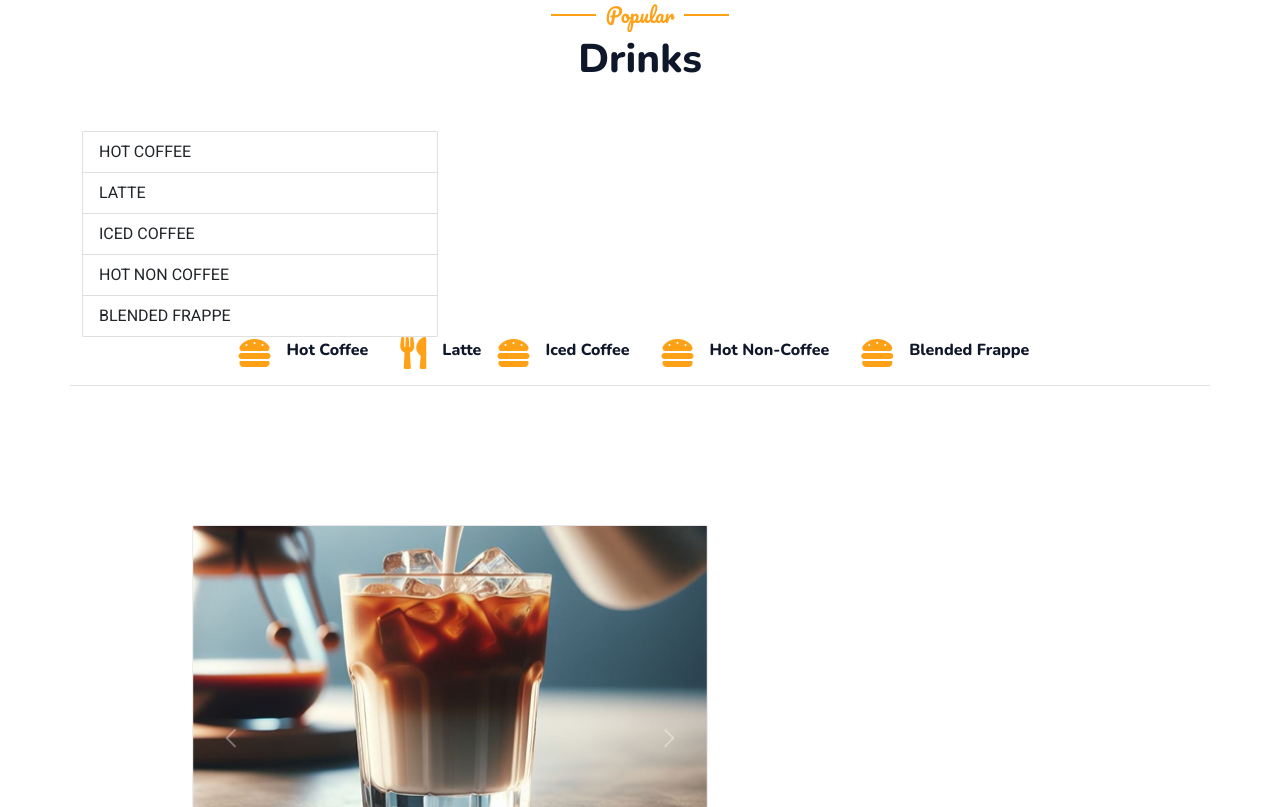
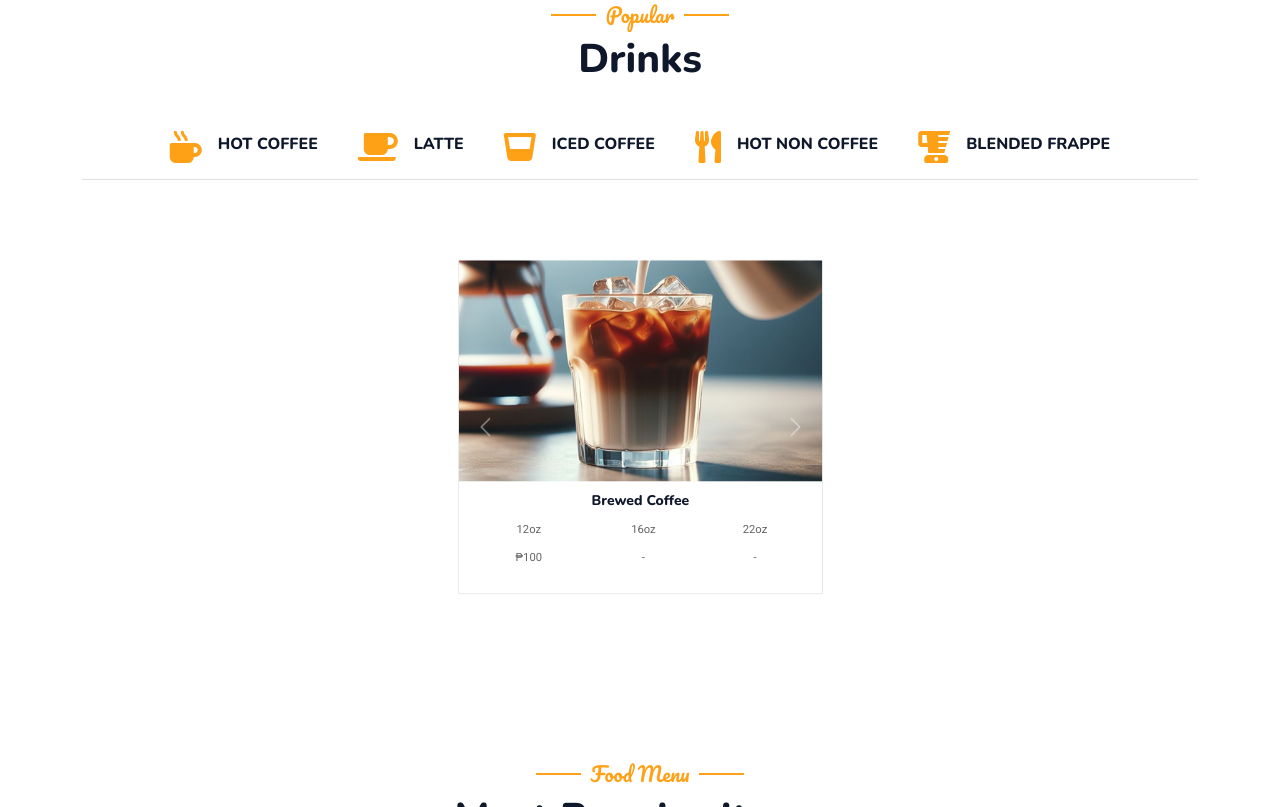
Before and after one commit to owenlim225/G-cafe-website, a plain HTML site: page index.html in a window 1280 px wide. Shown: the part 1993-2800 px from the top of the page. Drawn offline with nearby package versions, Linux system fonts and the light colour scheme; files whose address does not match are found by name.

Commit message:
Update index.html

```diff
--- a/index.html
+++ b/index.html
@@ -198,60 +198,13 @@
                     <h1 class="mb-5">Drinks</h1>
                 </div>
 
-                <div class="row">
-                    <!-- Left Panel: Categories -->
-                    <div class="col-md-4">
-                        <ul class="list-group" id="category-list"></ul>
-                    </div>
+                <!-- Left Panel: Categories Buttons -->
+                <ul class="nav nav-pills d-flex flex-row justify-content-center border-bottom mb-2 gap-2" id="category-buttons"></ul>
 
-                    <!-- Left Panel: Categories Buttons -->
-                    <ul class="nav nav-pills d-inline-flex justify-content-center border-bottom mb-5">
-                        <li class="nav-item">
-                            <a class="d-flex align-items-center text-start mx-3 pb-3" data-bs-toggle="pill" href="#tab-2">
-                                <i class="fa fa-hamburger fa-2x text-primary"></i>
-                                <div class="ps-3">
-                                    <h6 class="mt-n1 mb-0">Hot Coffee</h6>
-                                </div>
-                            </a>
-                        </li>
-                        <li class="nav-item">
-                            <a class="d-flex align-items-center text-start mx-3 me-0 pb-3" data-bs-toggle="pill" href="#tab-3">
-                                <i class="fa fa-utensils fa-2x text-primary"></i>
-                                <div class="ps-3">
-                                    <h6 class="mt-n1 mb-0">Latte</h6>
-                                </div>
-                            </a>
-                        </li>
-                        <li class="nav-item">
-                            <a class="d-flex align-items-center text-start mx-3 pb-3" data-bs-toggle="pill" href="#tab-2">
-                                <i class="fa fa-hamburger fa-2x text-primary"></i>
-                                <div class="ps-3">
-                                    <h6 class="mt-n1 mb-0">Iced Coffee</h6>
-                                </div>
-                            </a>
-                        </li>
-                        <li class="nav-item">
-                            <a class="d-flex align-items-center text-start mx-3 pb-3" data-bs-toggle="pill" href="#tab-2">
-                                <i class="fa fa-hamburger fa-2x text-primary"></i>
-                                <div class="ps-3">
-                                    <h6 class="mt-n1 mb-0">Hot Non-Coffee</h6>
-                                </div>
-                            </a>
-                        </li>
-                        <li class="nav-item">
-                            <a class="d-flex align-items-center text-start mx-3 pb-3" data-bs-toggle="pill" href="#tab-2">
-                                <i class="fa fa-hamburger fa-2x text-primary"></i>
-                                <div class="ps-3">
-                                    <h6 class="mt-n1 mb-0">Blended Frappe</h6>
-                                </div>
-                            </a>
-                        </li>
-                    </ul>
-
-
-                    <!-- Right Panel: Carousel -->
-                    <div class="col-md-8">
-                        <div id="menu-carousel" class="carousel slide" data-bs-ride="carousel" style="transform: scale(0.7); max-width: auto;">
+                <!-- Centered Right Panel: Carousel (Reduced Top Spacing) -->
+                <div class="d-flex justify-content-center mt-1">
+                    <div class="col-md-8 d-flex justify-content-center">
+                        <div id="menu-carousel" class="carousel slide" data-bs-ride="carousel" style="transform: scale(0.7); width: 70%;">
                             <div class="carousel-inner" id="menu-container"></div>
                             <a class="carousel-control-prev" href="#menu-carousel" role="button" data-bs-slide="prev">
                                 <span class="carousel-control-prev-icon" aria-hidden="true"></span>
@@ -264,6 +217,8 @@
                 </div>
             </div>
         </div>
+
+
 
         <!-- Menu Start -->
         <div class="container-xxl py-5">
@@ -943,17 +898,40 @@
         ];
 
         const categoryList = document.getElementById("category-list");
+        const categoryButtons = document.getElementById("category-buttons");
         const menuContainer = document.getElementById("menu-container");
 
+        // Icon mapping for categories
+        const categoryIcons = {
+            "HOT COFFEE": "fa-mug-hot",
+            "LATTE": "fa-coffee",
+            "ICED COFFEE": "fa-glass-whiskey",
+            "HOT NON-COFFEE": "fa-mug-marshmallows",
+            "BLENDED FRAPPE": "fa-blender",
+        };
+
         menuData.forEach((section, index) => {
-            let categoryItem = document.createElement("li");
-            categoryItem.classList.add("list-group-item", "category-item");
-            categoryItem.textContent = section.category;
-            categoryItem.addEventListener("click", () => displayMenu(section.items));
-            categoryList.appendChild(categoryItem);
+            let categoryButton = document.createElement("li");
+            categoryButton.classList.add("nav-item");
+            categoryButton.innerHTML = `
+                <a class="d-flex align-items-center text-start mx-3 pb-3 category-btn" data-category="${section.category}"
+                data-bs-toggle="pill" href="#">
+                    <i class="fa ${categoryIcons[section.category] || 'fa-utensils'} fa-2x text-primary"></i>
+                    <div class="ps-3">
+                        <h6 class="mt-n1 mb-0">${section.category}</h6>
+                    </div>
+                </a>
+            `;
+            categoryButton.querySelector("a").addEventListener("click", (e) => {
+                e.preventDefault();
+                displayMenu(section.items);
+            });
+
+            categoryButtons.appendChild(categoryButton);
 
             if (index === 0) displayMenu(section.items); // Show first category by default
         });
+
 
         function displayMenu(items) {
             menuContainer.innerHTML = "";
```
